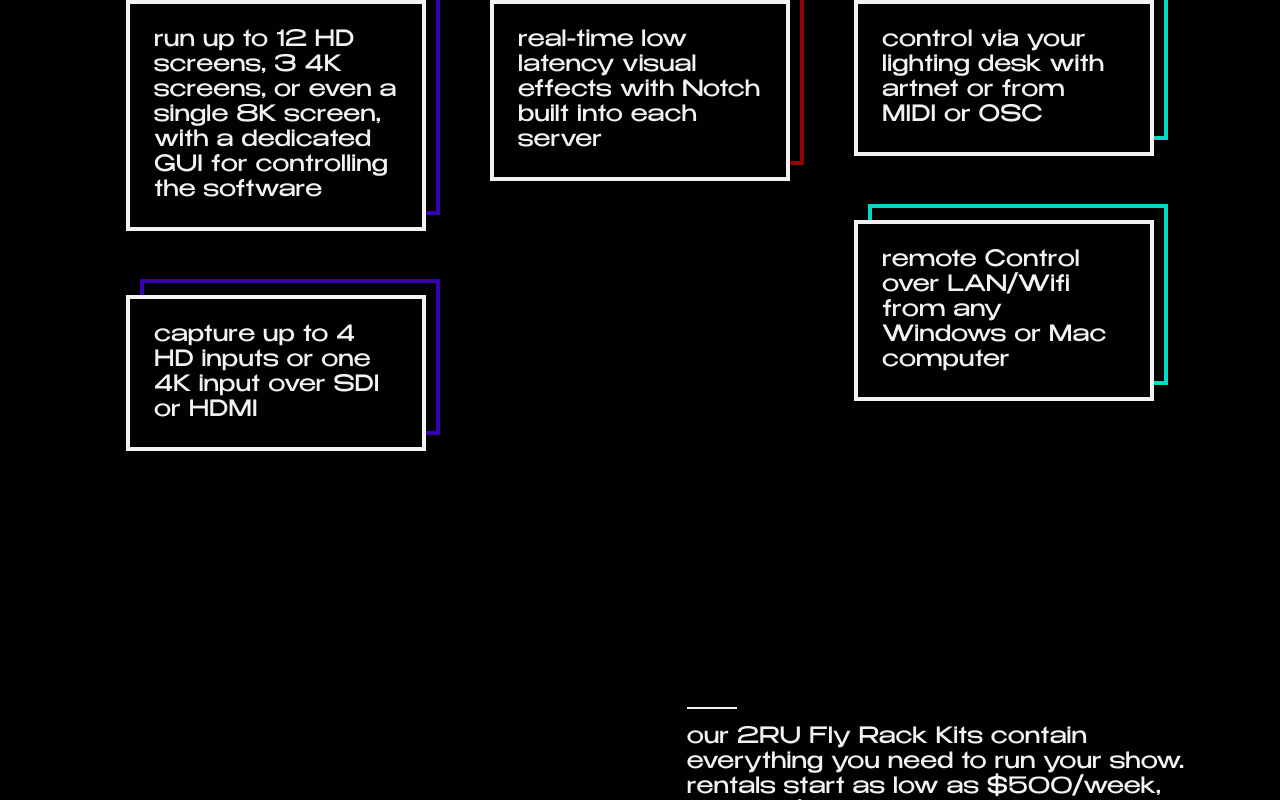
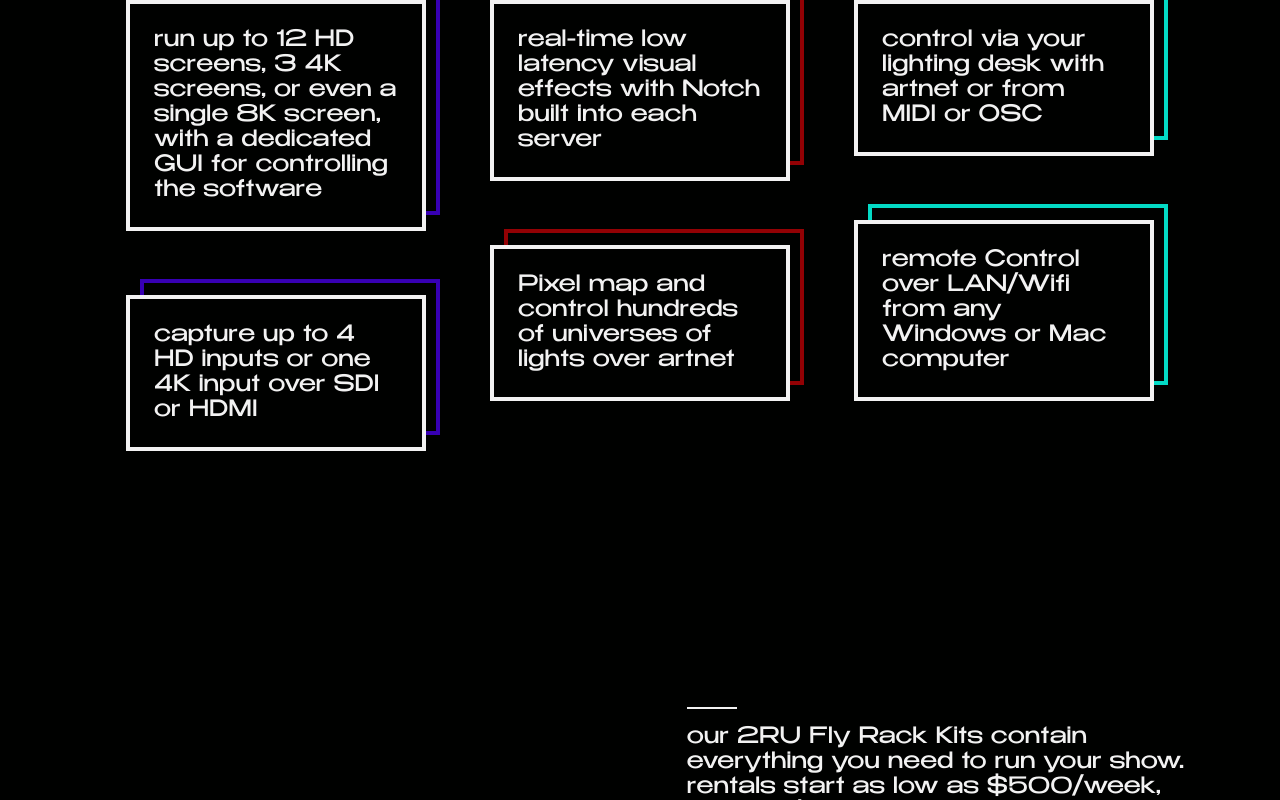
Before and after one commit to joshnussbaum89/supervoid, a Next.js app: page /servers in a window 1280 px wide. Shown: the part 2751-3551 px from the top of the page. Built offline with nearby package versions, Linux system fonts and the light colour scheme.

Commit message:
add server spec

```diff
--- a/components/ServerPage/ServerSpecs/ServerSpecs.js
+++ b/components/ServerPage/ServerSpecs/ServerSpecs.js
@@ -29,6 +29,10 @@ export default function ServerSpecs() {
   // Card Five
   const [cardFivePosition, setCardFivePosition] = useState(0)
   const [cardFiveActive, setCardFiveActive] = useState(false)
+
+  // Card Five
+  const [cardSixPosition, setCardSixPosition] = useState(0)
+  const [cardSixActive, setCardSixActive] = useState(false)
 
   // Use scroll position + window height
   const scrollY = useScrollPosition()
@@ -70,6 +74,13 @@ export default function ServerSpecs() {
       ? setCardFiveActive(true)
       : setCardFiveActive(false)
   }
+  const trackCardSixPosition = (element) => {
+    if (!element) return
+    setCardSixPosition(element.getBoundingClientRect().top)
+    cardSixPosition <= windowHeight / 2 + 100 && cardSixPosition > 100
+      ? setCardSixActive(true)
+      : setCardSixActive(false)
+  }
 
   // Handle .active state card styles
   const cardOneStyles = cardOneActive
@@ -85,6 +96,9 @@ export default function ServerSpecs() {
     ? `${styles.card} ${styles.active}`
     : styles.card
   const cardFiveStyles = cardFiveActive
+    ? `${styles.card} ${styles.active}`
+    : styles.card
+  const cardSixStyles = cardSixActive
     ? `${styles.card} ${styles.active}`
     : styles.card
 
@@ -116,14 +130,19 @@ export default function ServerSpecs() {
               server
             </p>
           </div>
+          <div className={cardFourStyles} ref={trackCardFourPosition}>
+            <p>
+              Pixel map and control hundreds of universes of lights over artnet
+            </p>
+          </div>
         </div>
         <div className={styles.colThree}>
-          <div className={cardFourStyles} ref={trackCardFourPosition}>
+          <div className={cardFiveStyles} ref={trackCardFivePosition}>
             <p>
               control via your lighting desk with artnet or from MIDI or OSC
             </p>
           </div>
-          <div className={cardFiveStyles} ref={trackCardFivePosition}>
+          <div className={cardSixStyles} ref={trackCardSixPosition}>
             <p>remote Control over LAN/Wifi from any Windows or Mac computer</p>
           </div>
         </div>
--- a/components/ServerPage/ServerSpecs/ServerSpecs.module.css
+++ b/components/ServerPage/ServerSpecs/ServerSpecs.module.css
@@ -62,8 +62,7 @@
   }
 }
 
-.colOne .card:nth-of-type(1),
-.colThree .card:nth-of-type(1) {
+.card:nth-of-type(1) {
   margin-bottom: 4rem;
 }
 
```
